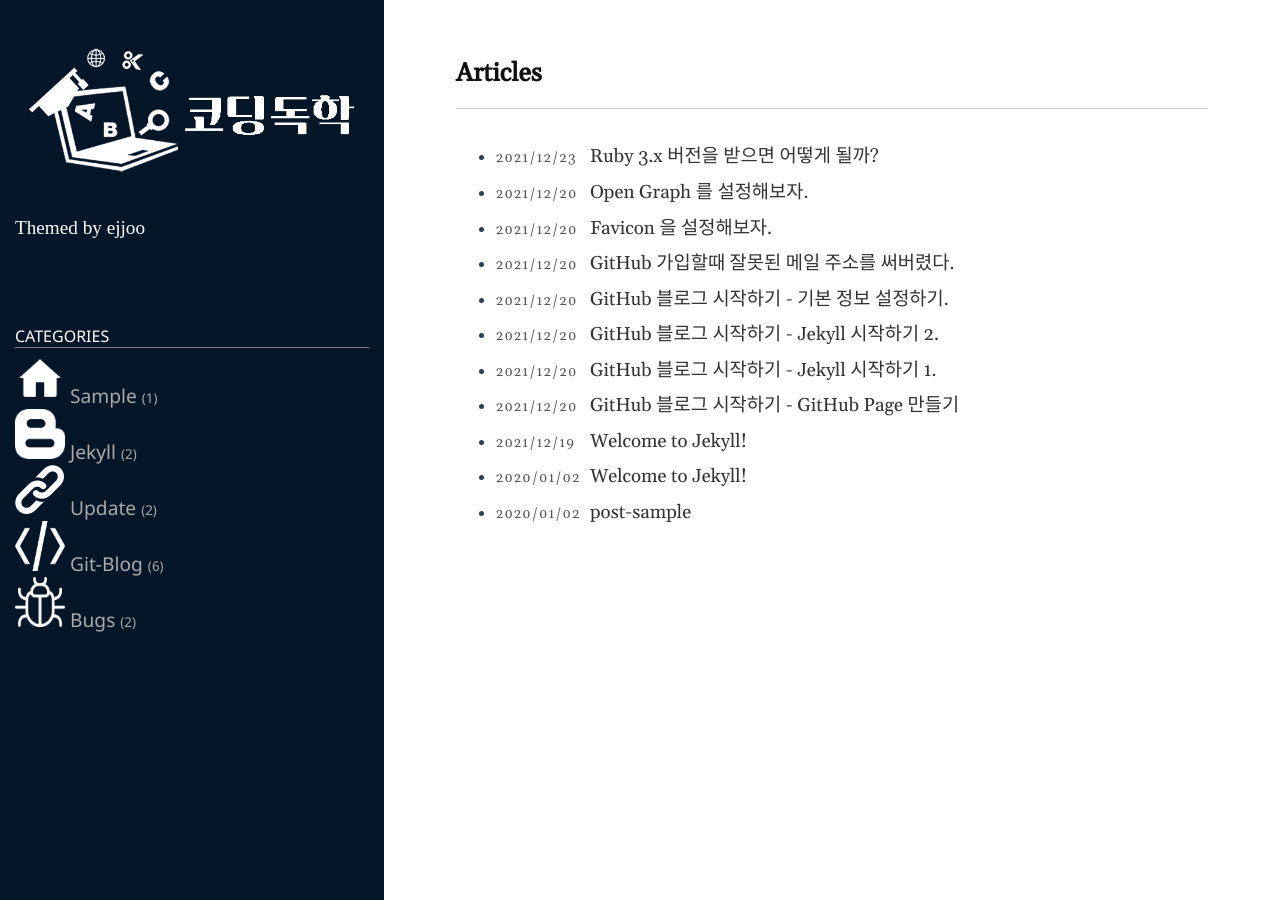
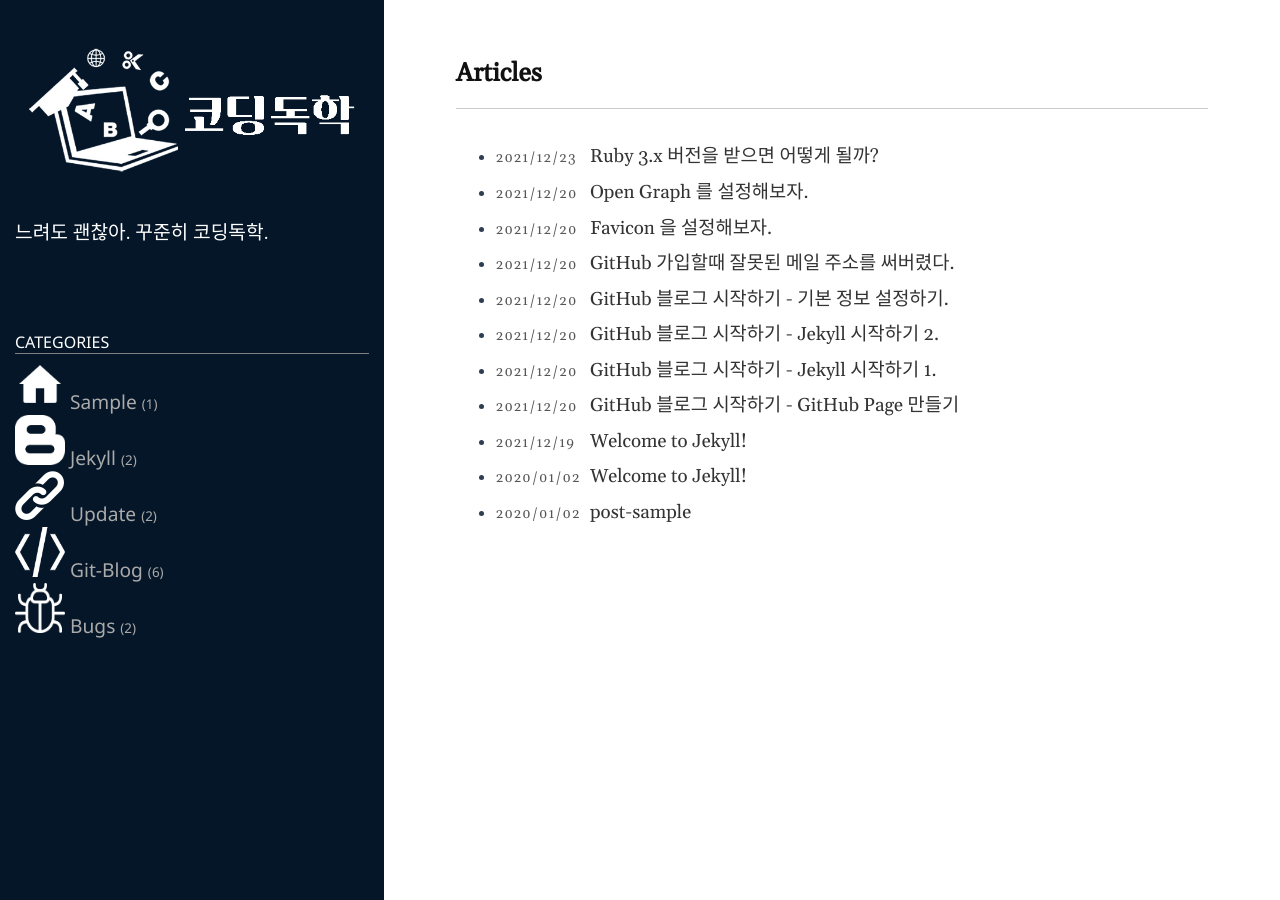
Before and after one commit to martinkang/martinkang.github.io, a Jekyll site: the page built from index.md, in a window 1280 px wide. Built offline with Jekyll 4.4.1, drawn with Linux system fonts in a browser that asks for light colours.

Commit message:
Update _config.yml

```diff
--- a/_config.yml
+++ b/_config.yml
@@ -18,10 +18,10 @@
 # You can create any custom variable you would like, and they will be accessible
 # in the templates via {{ site.myvariable }}.
 
-title: Monos
-email: hiou63@naver.com
+title: 코딩독학
+email: ohthekoo88@gmail.com
 description: >- # this means to ignore newlines until "baseurl:"
-  Themed by ejjoo
+  느려도 괜찮아. 꾸준히 코딩독학.
 # baseurl: "/" # the subpath of your site, e.g. /blog
 # url: "http://ejjoo.github.io" # the base hostname & protocol for your site, e.g. http://example.com
 github_username: martinkang
@@ -30,6 +30,7 @@
   optimize: true
 # Build settings
 # theme: minima
+# https://spsarolkar.github.io/rouge-theme-preview/
 highlighter-theme: monokai
 date_format: "%Y-%M-%D"
 plugins:
```
